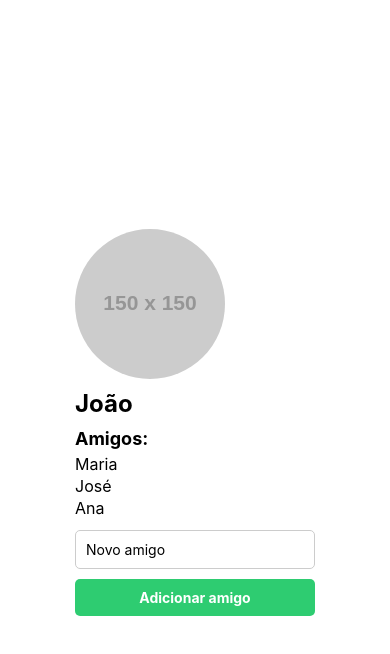
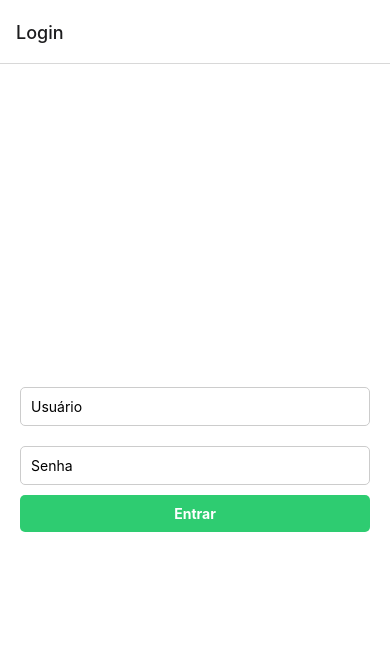
Before and after one commit to ParagonVirtuoso/SocialProjects, a React Native app: screen /Login in a window 390 px wide. Shown: the top 654 px of the page. Built offline with nearby package versions, Linux system fonts and the light colour scheme.

Commit message:
feat: Adiciona tela de login

```diff
--- a/App.tsx
+++ b/App.tsx
@@ -1,6 +1,11 @@
 import React from 'react';
 import {View, StyleSheet} from 'react-native';
+import {NavigationContainer} from '@react-navigation/native';
+import {createStackNavigator} from '@react-navigation/stack';
 import PerfilUsuario, {Usuario} from './screens/perfil/PerfilUsuario';
+import Login from './screens/login/login';
+
+const Stack = createStackNavigator();
 
 const App: React.FC = () => {
   const usuario: Usuario = {
@@ -10,9 +15,21 @@ const App: React.FC = () => {
   };
 
   return (
-    <View style={styles.container}>
-      <PerfilUsuario usuario={usuario} />
-    </View>
+    <NavigationContainer>
+      <Stack.Navigator>
+        <Stack.Screen
+          name="Login"
+          component={Login}
+          options={{title: 'Login'}}
+        />
+        <Stack.Screen
+          name="PerfilUsuario"
+          component={PerfilUsuario}
+          options={{title: 'Perfil de Usuário'}}
+          initialParams={{usuario}}
+        />
+      </Stack.Navigator>
+    </NavigationContainer>
   );
 };
 
--- /dev/null
+++ b/screens/login/login.tsx
@@ -0,0 +1,69 @@
+import React from 'react';
+import {
+  View,
+  Text,
+  TextInput,
+  TouchableOpacity,
+  StyleSheet,
+} from 'react-native';
+
+const Login: React.FC = () => {
+  const [usuario, setUsuario] = React.useState('');
+  const [senha, setSenha] = React.useState('');
+
+  const handleLogin = () => {
+    // lógica de autenticação
+  };
+
+  return (
+    <View style={styles.container}>
+      <TextInput
+        placeholder="Usuário"
+        value={usuario}
+        onChangeText={setUsuario}
+        style={styles.input}
+      />
+      <TextInput
+        placeholder="Senha"
+        value={senha}
+        onChangeText={setSenha}
+        secureTextEntry
+        style={styles.input}
+      />
+      <TouchableOpacity onPress={handleLogin} style={styles.botao}>
+        <Text style={styles.textoBotao}>Entrar</Text>
+      </TouchableOpacity>
+    </View>
+  );
+};
+
+const styles = StyleSheet.create({
+  container: {
+    flex: 1,
+    alignItems: 'center',
+    justifyContent: 'center',
+    backgroundColor: '#fff',
+    padding: 20,
+  },
+  input: {
+    borderWidth: 1,
+    borderColor: '#ccc',
+    borderRadius: 5,
+    padding: 10,
+    marginVertical: 10,
+    width: '100%',
+  },
+  botao: {
+    backgroundColor: '#2ecc71',
+    padding: 10,
+    borderRadius: 5,
+    alignItems: 'center',
+    width: '100%',
+  },
+  textoBotao: {
+    color: '#fff',
+    fontWeight: 'bold',
+  },
+});
+
+export default Login;
```
Also changed, not shown: package.json (+7 -1 lines), 1 other file (tests, documents, lock files or other folders).
